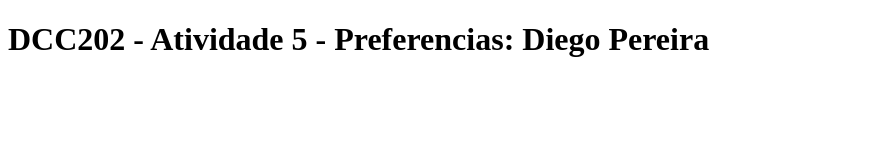
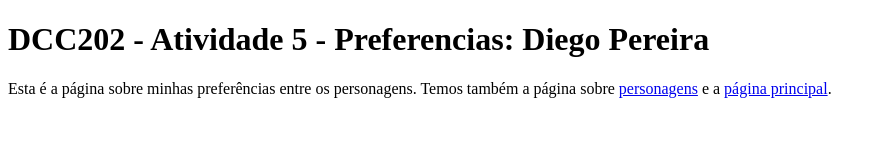
Before and after one commit to ufjf-dcc202/ufjf-dcc202-2023-3-a-atv5-DiegoPereira11, a website: page preferencias.html in a window 1280 px wide. Shown: the whole page, without its empty margins (0-886 px from the left). Drawn offline with Linux system fonts and the light colour scheme.

Commit message:
adiciona paragrafo

```diff
--- a/preferencias.html
+++ b/preferencias.html
@@ -8,7 +8,8 @@
 <body>
     <main>
         <h1>DCC202 - Atividade 5 - Preferencias: Diego Pereira</h1>
-
+        <p>
+            Esta é a página sobre minhas preferências entre os personagens. Temos também a página sobre <a href="personagens.html">personagens</a> e a <a href="index.html">página principal</a>. </p>
     </main>
 </body>
 </html>
```
